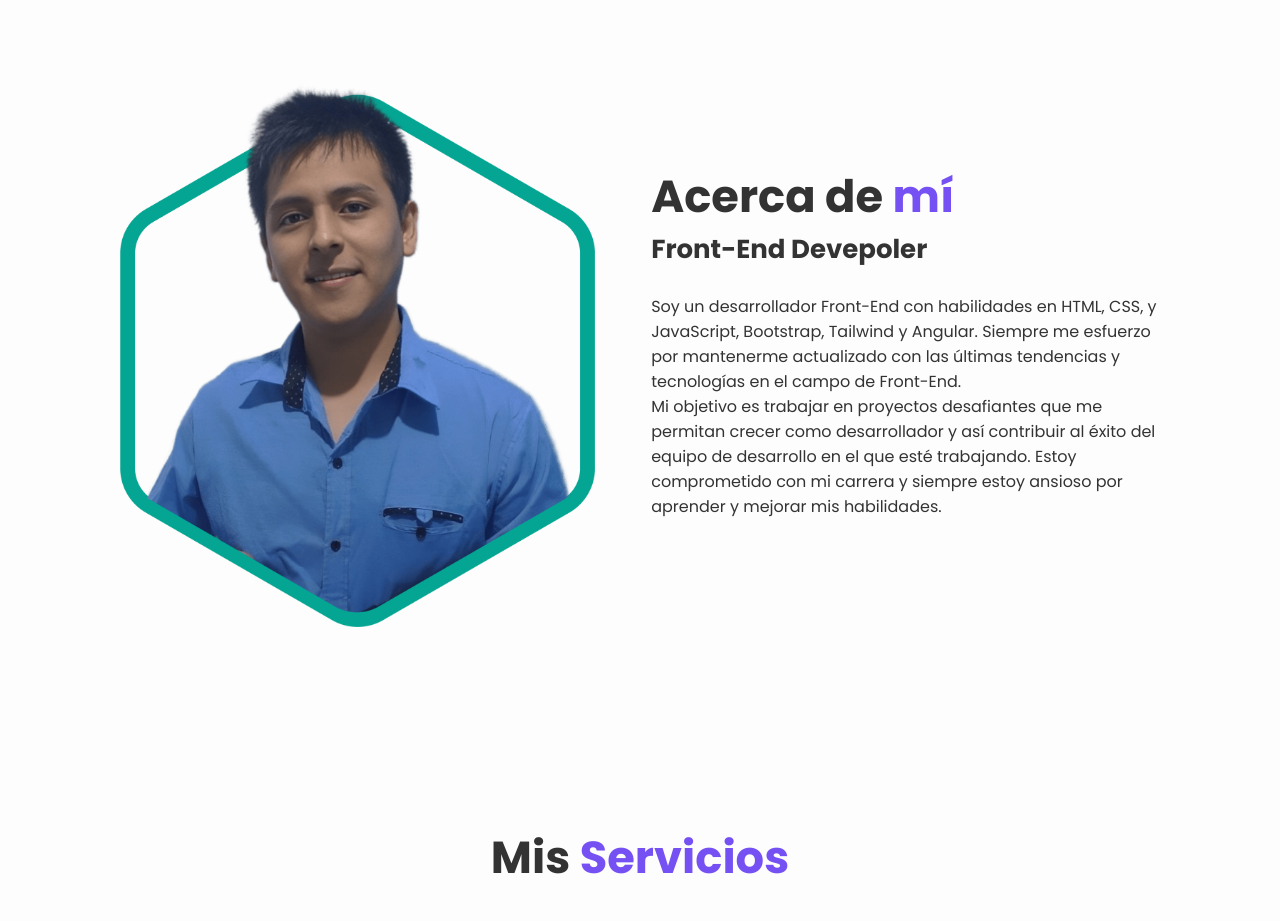
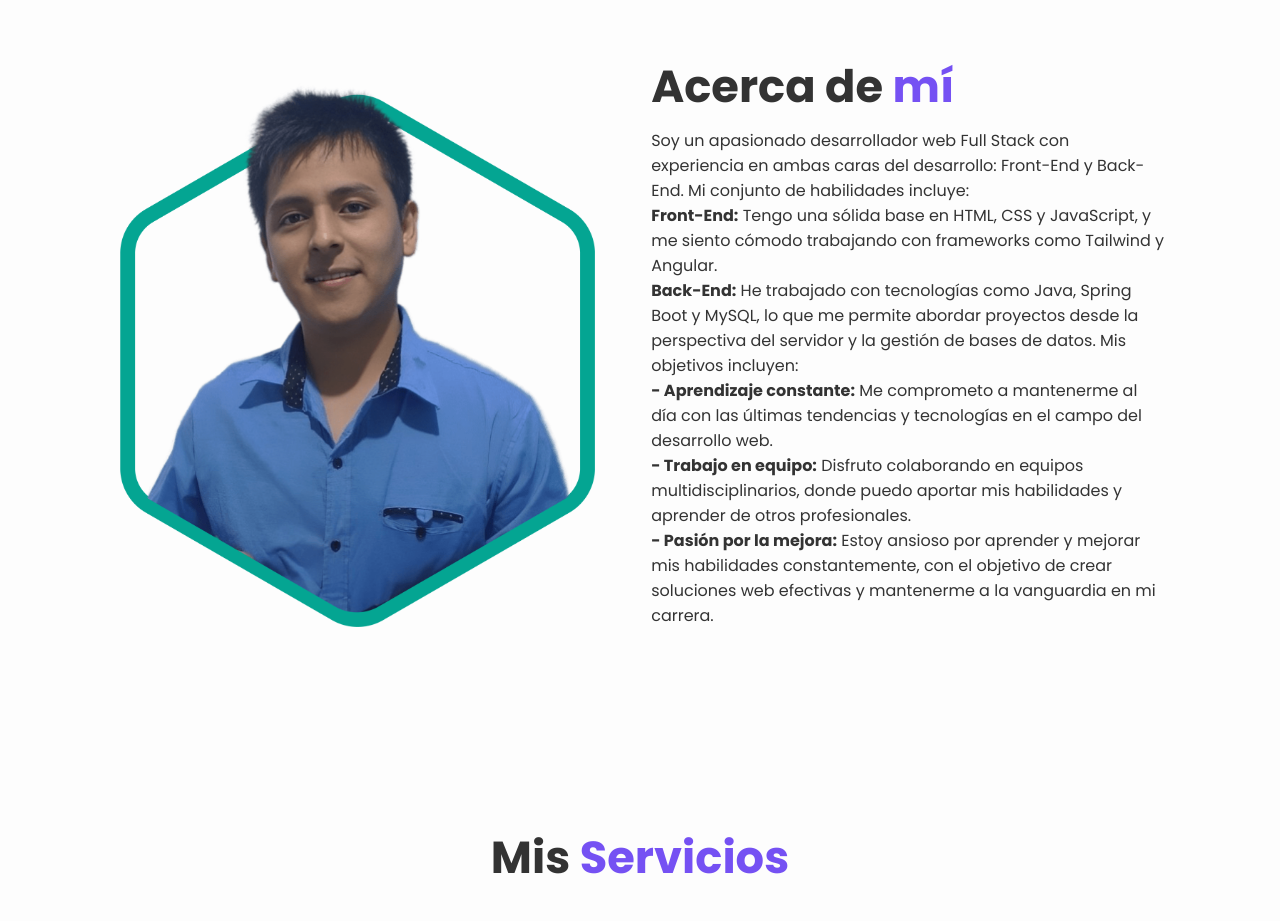
Before and after one commit to Michell2022/portafolio2023, an Angular app: page / in a window 1280 px wide. Shown: the part 880-1801 px from the top of the page. Built offline with nearby package versions, Linux system fonts and the light colour scheme.

Commit message:
Actualizando el component about

```diff
--- a/src/app/pages/about/about.component.css
+++ b/src/app/pages/about/about.component.css
@@ -19,13 +19,9 @@
     color: var(--main-color);
 }
 
-.about-content h3{
-    font-size: 1.625rem;
-}
-
 .about-content p{
     font-size: 16px;
-    margin: 1.6rem 0 1.9rem;
+    margin: 0.5rem 0 1.9rem;
 }
 
 @media (max-width:760px) {
@@ -41,10 +37,6 @@
         text-align: center;
     }
 
-    .about-content h3{
-        font-size: 1.4rem;
-    }
-
     .about-img img{
         width: 75vw;
     }
--- a/src/app/pages/about/about.component.html
+++ b/src/app/pages/about/about.component.html
@@ -5,14 +5,34 @@
     </div>
     <div class="about-content">
         <h2 class="heading">Acerca de <span>mí</span></h2>
-        <h3>Front-End Devepoler</h3>
         <p>
-            Soy un desarrollador Front-End con habilidades en HTML, CSS, y JavaScript, Bootstrap, Tailwind
-            y Angular. Siempre me esfuerzo por mantenerme actualizado con las últimas tendencias y tecnologías en el campo de
+            <!-- Soy un desarrollador Front-End con habilidades en HTML, CSS, y JavaScript, Bootstrap, Tailwind
+            y Angular. Siempre me esfuerzo por mantenerme actualizado con las últimas tendencias y tecnologías en el
+            campo de
             Front-End.<br>
             Mi objetivo es trabajar en proyectos desafiantes que me permitan crecer como desarrollador
             y así contribuir al éxito del equipo de desarrollo en el que esté trabajando. Estoy comprometido con mi
             carrera y siempre estoy ansioso por aprender y mejorar mis habilidades.
+ -->
+
+            Soy un apasionado desarrollador web Full Stack con experiencia en ambas caras del desarrollo: Front-End y
+            Back-End. Mi conjunto de habilidades incluye:<br>
+
+            <b>Front-End:</b> Tengo una sólida base en HTML, CSS y JavaScript, y me siento cómodo trabajando con
+            frameworks como Tailwind y Angular.<br>
+
+            <b>Back-End:</b> He trabajado con tecnologías como Java, Spring Boot y MySQL, lo que me permite abordar
+            proyectos desde la perspectiva del servidor y la gestión de bases de datos. Mis objetivos incluyen:<br>
+
+            <b>- Aprendizaje constante:</b> Me comprometo a mantenerme al día con las últimas tendencias y tecnologías
+            en
+            el campo del desarrollo web.<br>
+
+            <b>- Trabajo en equipo:</b> Disfruto colaborando en equipos multidisciplinarios, donde puedo aportar mis
+            habilidades y aprender de otros profesionales.<br>
+
+            <b>- Pasión por la mejora:</b> Estoy ansioso por aprender y mejorar mis habilidades constantemente, con el
+            objetivo de crear soluciones web efectivas y mantenerme a la vanguardia en mi carrera.<br>
         </p>
     </div>
 
```
